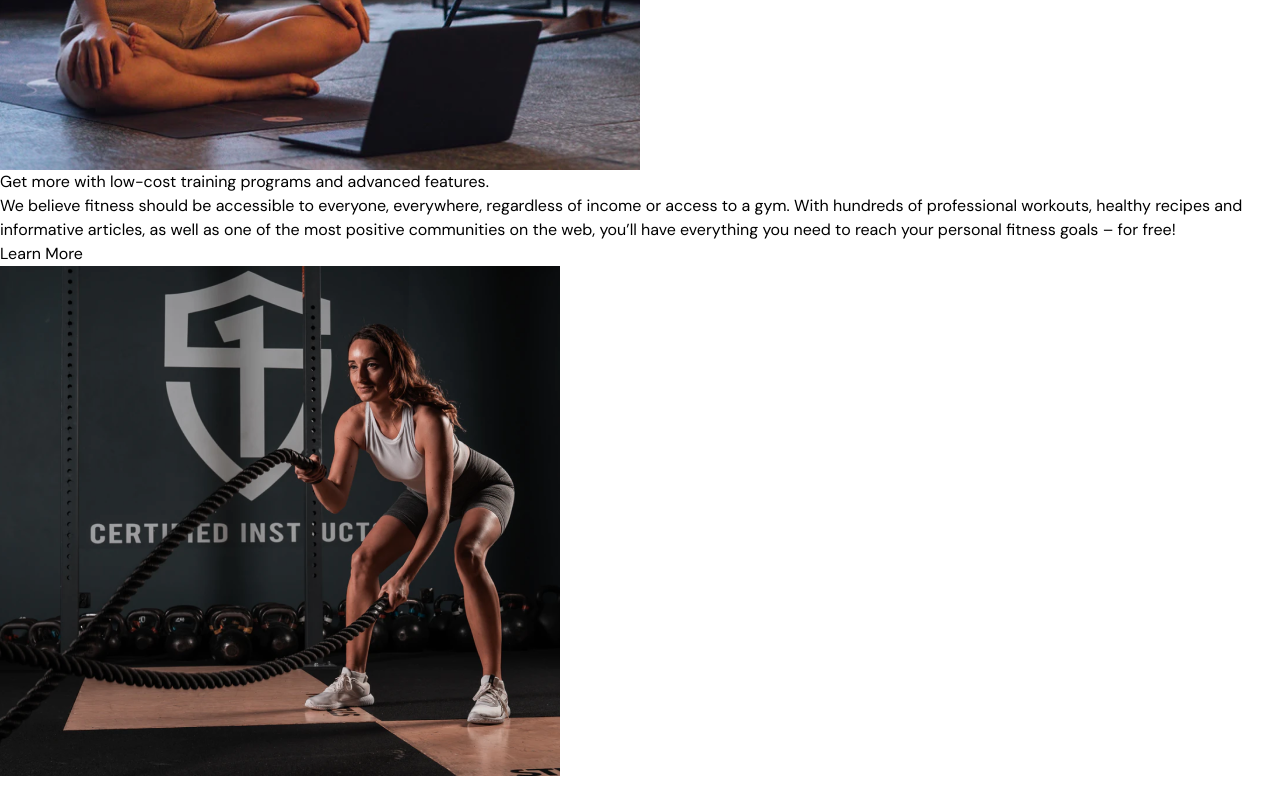
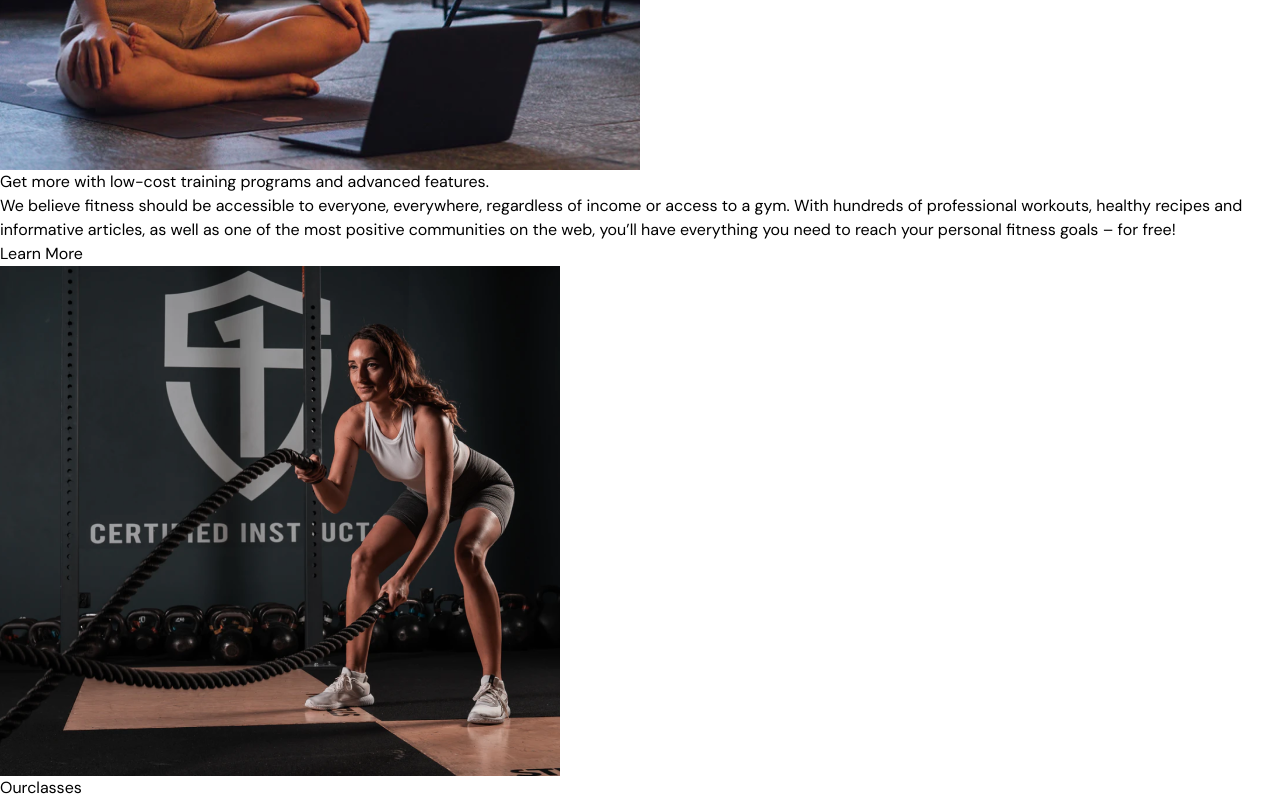
Before and after one commit to stivex001/bai_fitness, a React (Vite) app: page / in a window 1280 px wide. Shown: the part 2901-3701 px from the top of the page. Before the commit the page ends 3677 px from the top, so only its background shows below. Built offline with nearby package versions, Linux system fonts and the light colour scheme.

Commit message:
feat: implemented ourclasses component

```diff
--- a/src/App.tsx
+++ b/src/App.tsx
@@ -3,6 +3,7 @@ import Navbar from "./scenes/navbar/Navbar";
 import { SelectedPage } from "./shared/types";
 import Home from "./scenes/home/Home";
 import Benefit from "./scenes/benefit/Benefit";
+import Ourclasses from "./scenes/ourClasses/Ourclasses";
 
 function App() {
   const [selectedPage, setSelectPage] = useState<SelectedPage>(
@@ -32,6 +33,7 @@ function App() {
       />
       <Home setSelectPage={setSelectPage} />
       <Benefit setSelectPage={setSelectPage} />
+      <Ourclasses setSelectPage={setSelectPage} />
     </div>
   );
 }
--- /dev/null
+++ b/src/scenes/ourClasses/Ourclasses.tsx
@@ -0,0 +1,12 @@
+import { SelectedPage } from "@/shared/types";
+import React from "react";
+
+type Props = {
+  setSelectPage: (value: SelectedPage) => void;
+};
+
+const Ourclasses = ({ setSelectPage }: Props) => {
+  return <div>Ourclasses</div>;
+};
+
+export default Ourclasses;
```
